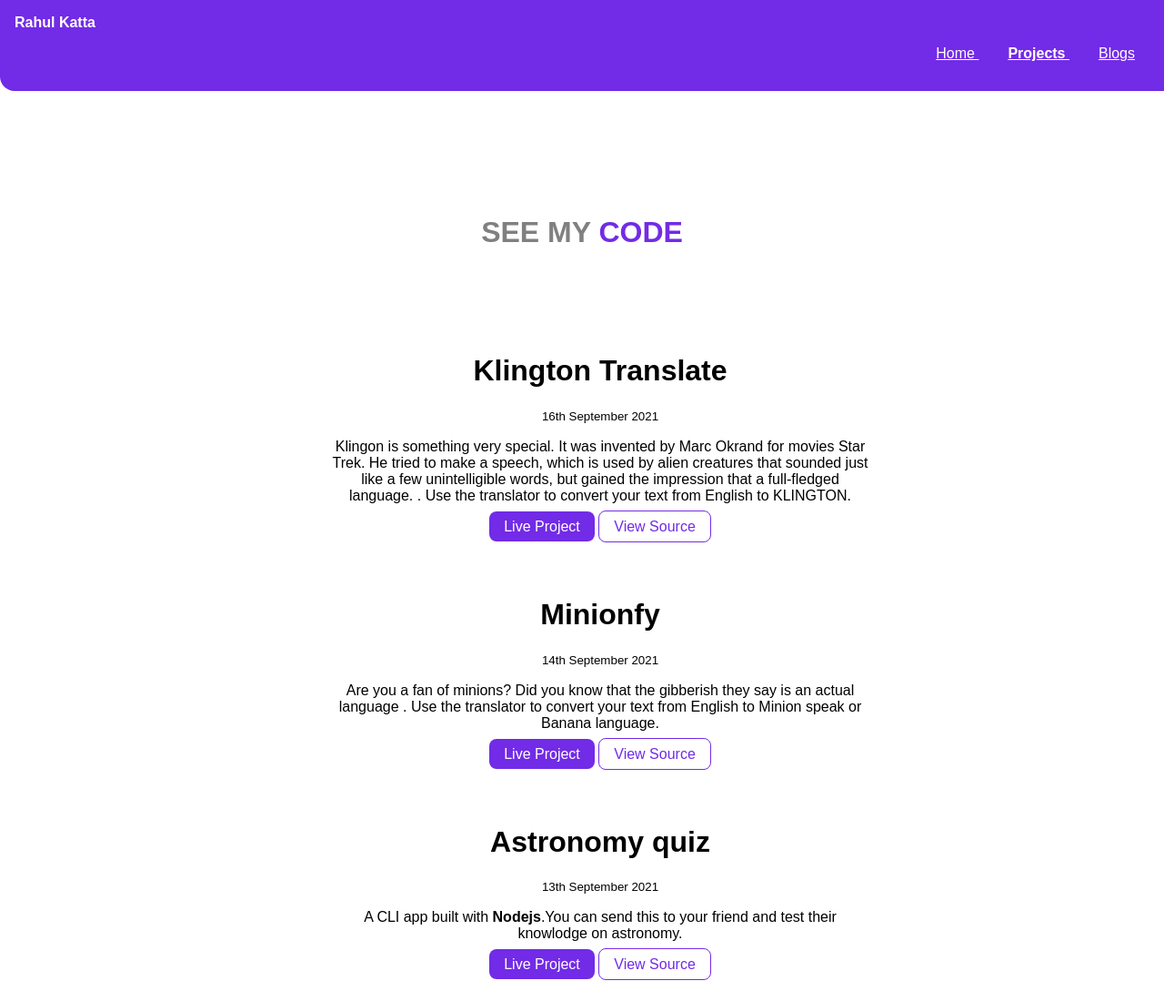
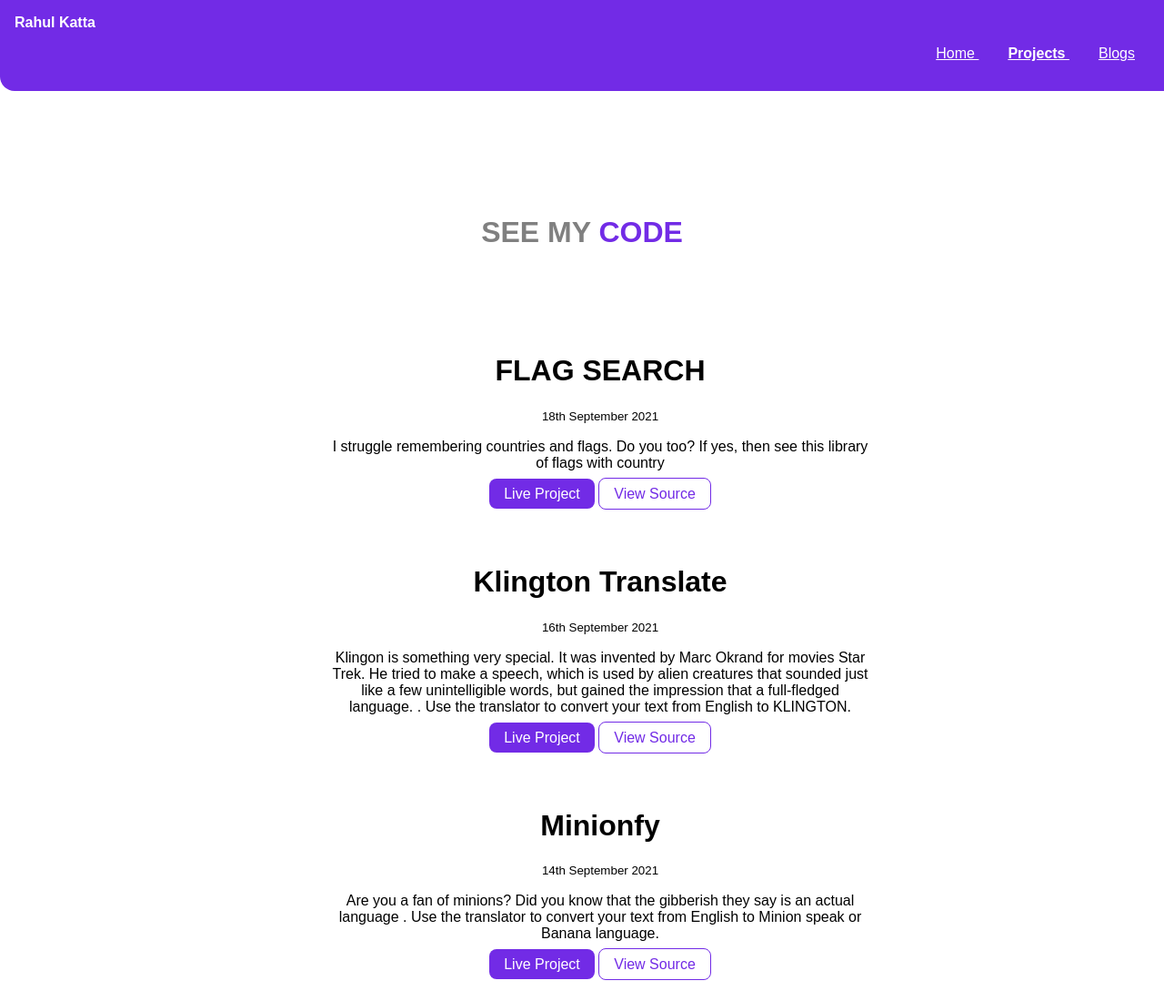
Before and after one commit to luharine/Rahulportfolio, a plain HTML site: page projects.html in a window 1280 px wide. Shown: the top 1100 px of the page at 91% size. Drawn offline with Linux system fonts and the light colour scheme.

Commit message:
added new project

```diff
--- a/projects.html
+++ b/projects.html
@@ -25,6 +25,17 @@
 
     </header>
     <ul class="list-non-bullet">
+
+        <li>
+            <div class="container-center projectpadding">
+            <h1>FLAG SEARCH</h1>
+        <small>18th September 2021</small>
+        <p> I struggle remembering countries and flags. Do you too? If yes, then see this library of flags with country  </p>
+        <a class= "linkone"  href="https://klington-translator.netlify.app/">Live Project</a>
+        <a class = "linktwo" href="https://github.com/luharine/KLINGTON-Translate">View Source</a>
+       </div>
+       </li>
+
 
         <li>
             <div class="container-center projectpadding">
```
